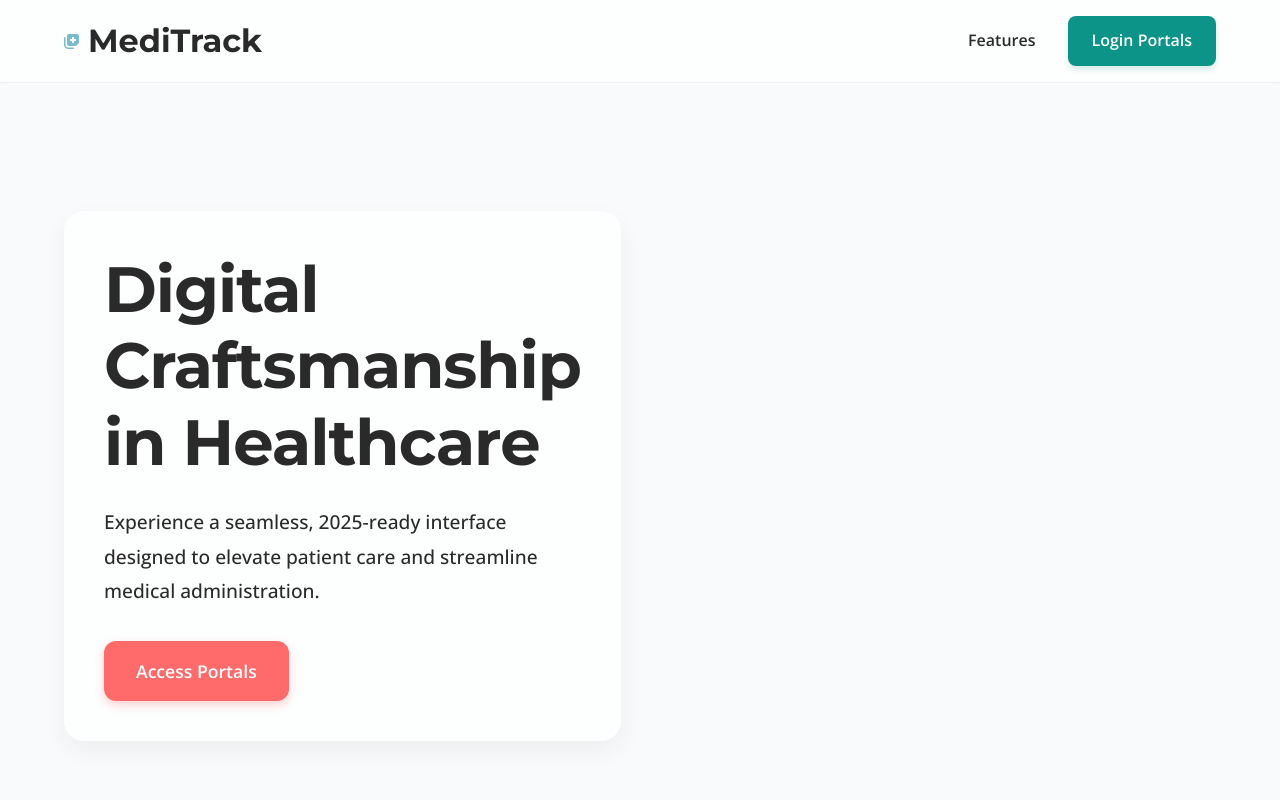
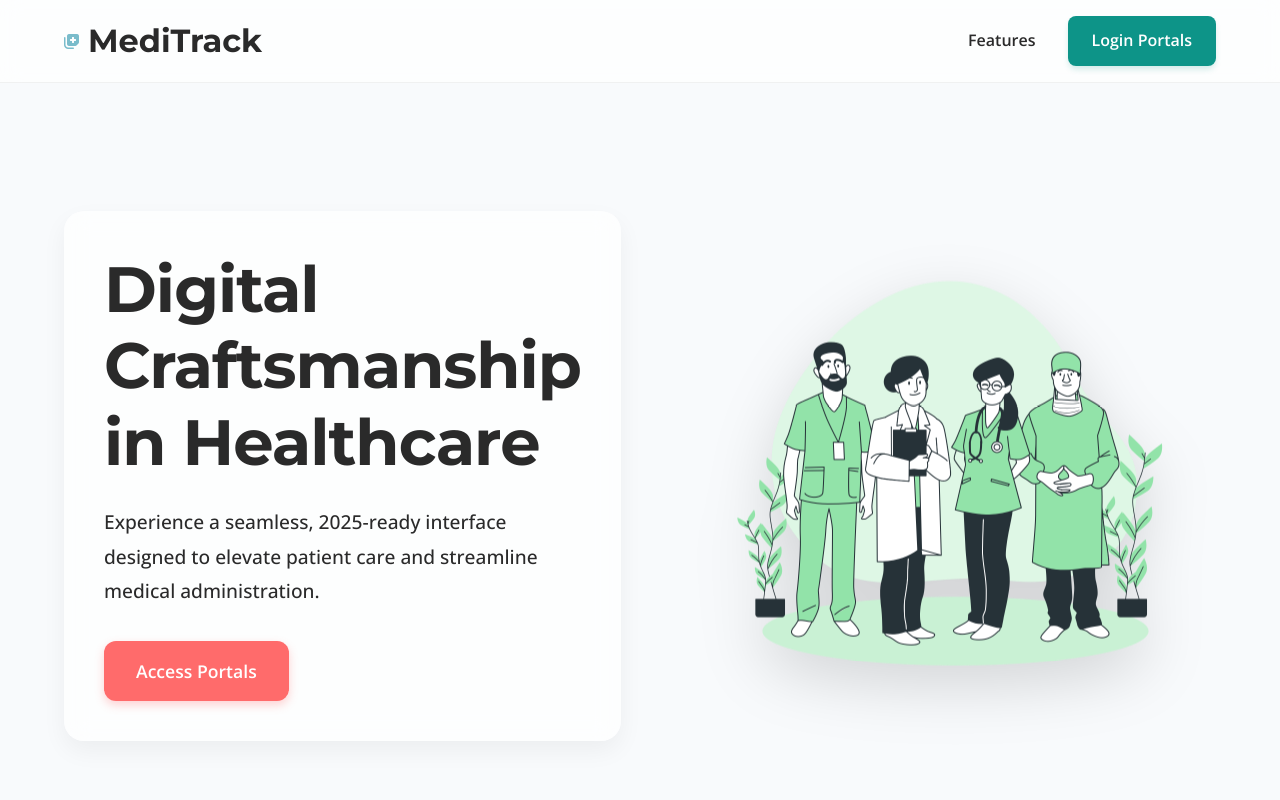
Before and after one commit to MadukaMalshan/Decodelabs---Ineternship, a plain HTML site: page MediTrack/index.html in a window 1280 px wide. Shown: the top 800 px of the page. Drawn offline with nearby package versions, Linux system fonts and the light colour scheme.

Commit message:
feat: implement MediTrack landing page with custom stylesheet

```diff
--- a/MediTrack/css/style.css
+++ b/MediTrack/css/style.css
@@ -244,6 +244,31 @@ button, input, select, textarea { font-family: inherit; }
     font-weight: 500;
     margin-bottom: 2rem;
     line-height: 1.8;
+}
+
+.hero-visual {
+    position: relative;
+    z-index: 10;
+    display: none;
+    justify-content: center;
+    align-items: center;
+}
+@media (min-width: 1024px) {
+    .hero-visual { display: flex; }
+}
+
+.hero-image {
+    max-width: 100%;
+    height: auto;
+    max-height: 500px;
+    filter: drop-shadow(0 20px 30px rgba(0, 0, 0, 0.15));
+    animation: float-img 6s ease-in-out infinite;
+}
+
+@keyframes float-img {
+    0% { transform: translateY(0px); }
+    50% { transform: translateY(-15px); }
+    100% { transform: translateY(0px); }
 }
 
 
--- a/MediTrack/index.html
+++ b/MediTrack/index.html
@@ -35,8 +35,8 @@
                 <p class="hero-subtitle">Experience a seamless, 2025-ready interface designed to elevate patient care and streamline medical administration.</p>
                 <a href="#portals" class="btn btn-accent btn-lg">Access Portals</a>
             </div>
-            <div class="hero-visual">
-                <!-- Abstract shapes removed to show background image -->
+            <div class="hero-visual animate-fade-in" style="animation-delay: 0.3s;">
+                <img src="assets/Health professional team-bro.png" alt="Healthcare Professional Team" class="hero-image">
             </div>
         </section>
 
```
